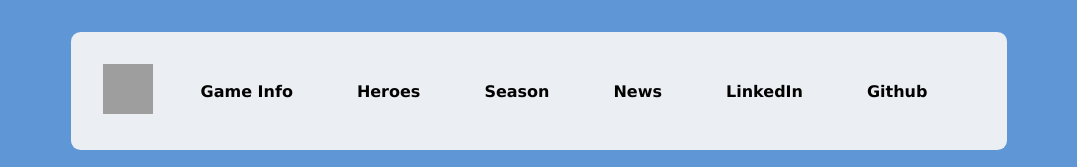
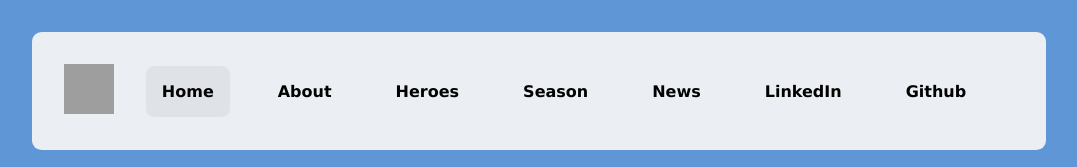
Before and after one commit to rpcanova/angular-overwatch-site, an Angular app: page / in a window 1280 px wide. Shown: the top 167 px of the page, without its empty margins (101-1178 px from the left). Built offline with nearby package versions, Linux system fonts and the light colour scheme; no server answers; grey boxes are pictures that could not be loaded.

Commit message:
feature: added routerLink to navbar items

```diff
--- a/src/app/components/navbar/navbar.component.css
+++ b/src/app/components/navbar/navbar.component.css
@@ -11,6 +11,7 @@
 
 .navbar__hamburger-menu {
     display: none;
+    cursor: pointer;
 }
 
 .navbar__logo {
@@ -42,11 +43,7 @@
     border-radius: .5rem;
 }
 
-/* .container__navbar {
-    width: 90%;
-    display: flex;
-    justify-content: center;
-    align-items: center;
-    text-align: center;
-    border: 1px solid red;
-} */
+.active {
+    background-color: #0000000d;
+    border-radius: .5rem;
+}
--- a/src/app/components/navbar/navbar.component.html
+++ b/src/app/components/navbar/navbar.component.html
@@ -4,13 +4,14 @@
     </div>
 
     <div class="navbar__logo">
-        <a href="#"><img src="assets/icons/Overwatch_circle_logo.svg" alt="Overwatch Logo" height="50px"></a>
+        <a [routerLink]="['/']"><img src="assets/icons/Overwatch_circle_logo.svg" alt="Overwatch Logo" height="50px"></a>
     </div>
 
     <div class="navbar__list">
         <ul>
-            <li><a href="">Game Info</a></li>
-            <li><a href="">Heroes</a></li>
+            <li><a [routerLink]="['/']" [routerLinkActive]="['active']">Home</a></li>
+            <li><a href="">About</a></li>
+            <li><a [routerLink]="['/heroes']" [routerLinkActive]="['active']">Heroes</a></li>
             <li><a href="">Season</a></li>
             <li><a href="">News</a></li>
             <li><a href="https://www.linkedin.com/in/rafael-canova15/" target="_blank">LinkedIn</a></li>
--- a/src/app/components/navbar/navbar.component.ts
+++ b/src/app/components/navbar/navbar.component.ts
@@ -1,4 +1,5 @@
 import { Component } from '@angular/core';
+import { ActivatedRoute } from '@angular/router';
 
 @Component({
   selector: 'app-navbar',
@@ -6,5 +7,7 @@ import { Component } from '@angular/core';
   styleUrls: ['./navbar.component.css', './navbar.responsive.component.css']
 })
 export class NavbarComponent {
+    constructor(private activeRoute: ActivatedRoute) {
 
+    }
 }
```
Also changed, not shown: src/app/app.module.ts (indentation only).
